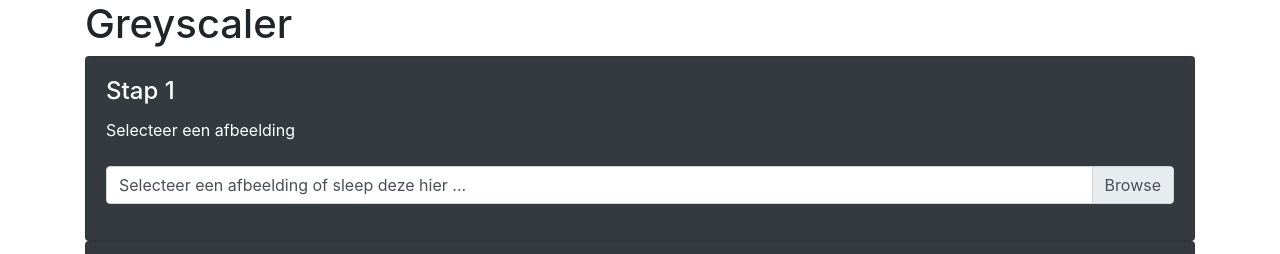
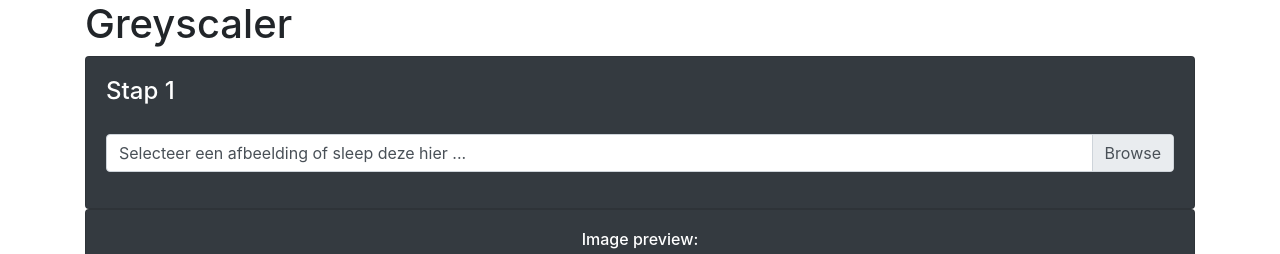
Before and after one commit to BerndVertommen/greyscaler, a Nuxt app in the folder greyscaler/: page / in a window 1280 px wide. Shown: the top 254 px of the page. Built offline with nearby package versions, Linux system fonts and the light colour scheme.

Commit message:
removed a label

```diff
--- a/greyscaler/pages/index.vue
+++ b/greyscaler/pages/index.vue
@@ -10,11 +10,7 @@
       <b-col cols="12">
         <b-card bg-variant="dark" text-variant="white" title="Stap 1">
           <b-card-text>
-            <b-form-group
-              id="selectFileFG"
-              label="Selecteer een afbeelding"
-              label-for="fileSelectInput"
-            >
+            <b-form-group id="selectFileFG" label-for="fileSelectInput">
               <b-form-file
                 id="fileSelectInput"
                 v-model="selectedFile"
```
